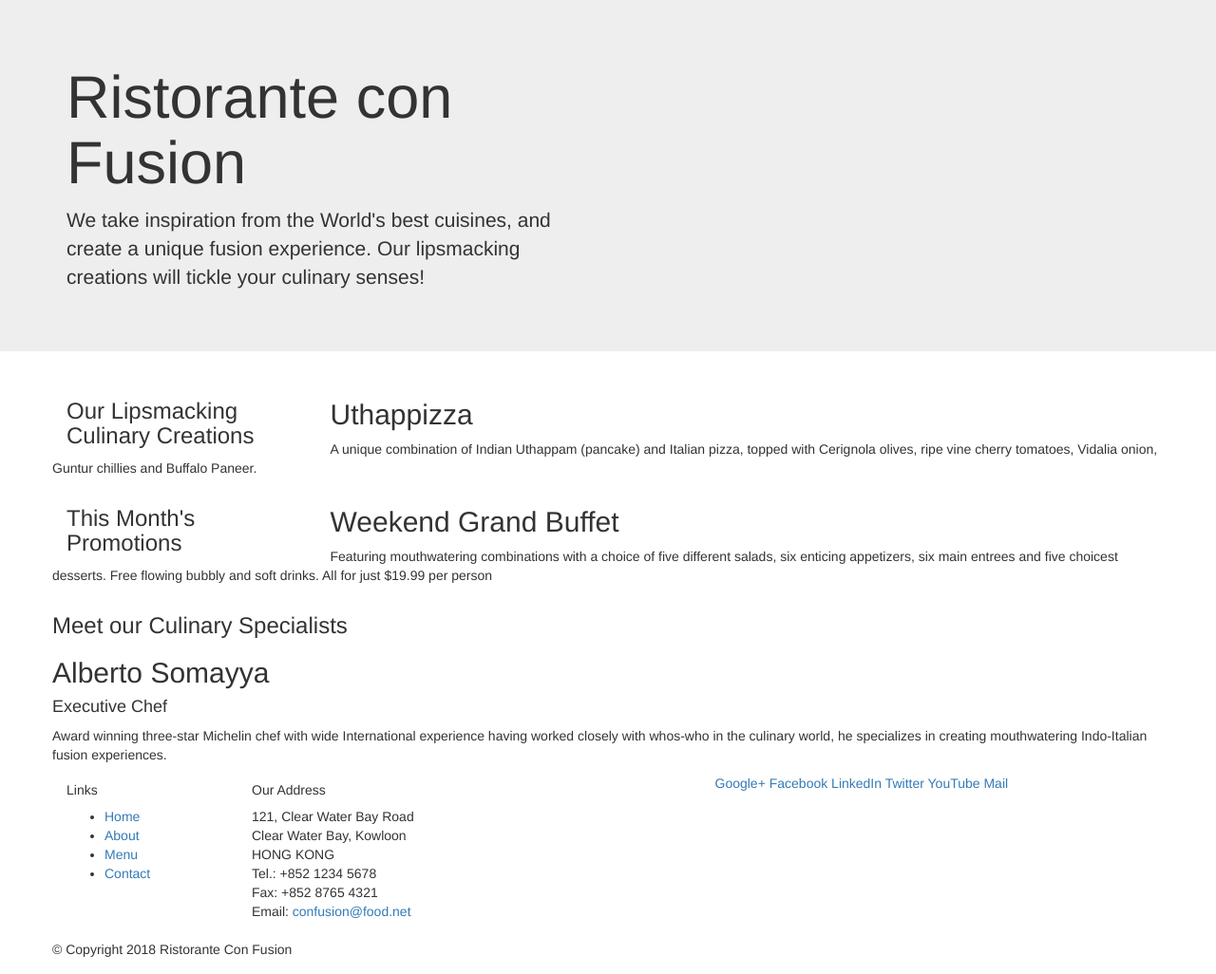
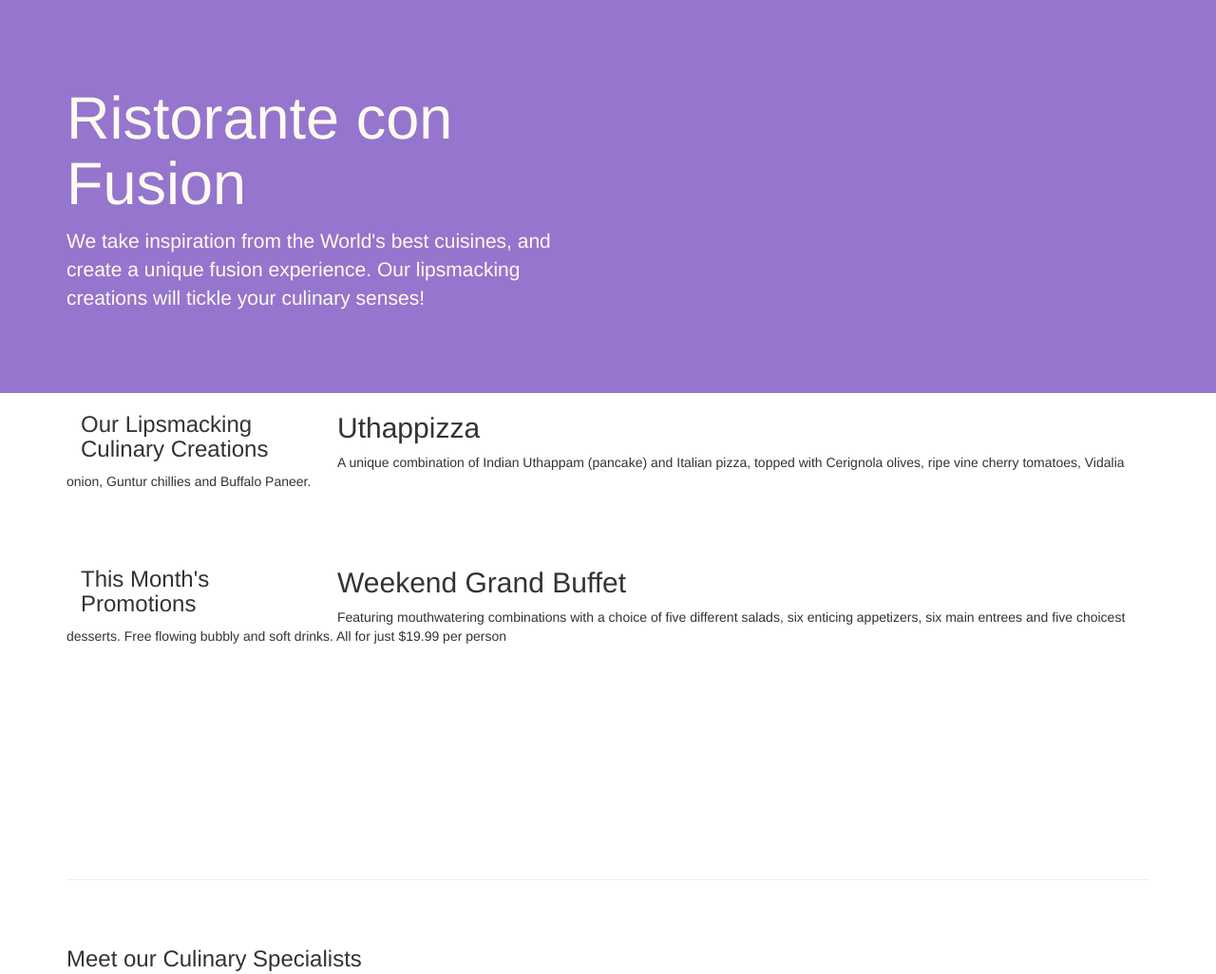
Before and after one commit to rupalisinha23/Bootstrap-4-Project, a website: page index.html in a window 1280 px wide. Shown: the top 1026 px of the page at 95% size. Drawn offline with nearby package versions, Linux system fonts and the light colour scheme.

Commit message:
Bootstrap part 2 commit

```diff
--- /dev/null
+++ b/css/styles.css
@@ -0,0 +1,26 @@
+.row-header{
+	margin:0px auto;
+	padding:0px;
+}
+.row-content{
+	margin: 0px auto;
+	padding: 50px 0px 50px 0px;
+	border-bottom: 1px ridge;
+	min-height: 400px;
+}
+.footer{
+	background-color:#D1C4E9;
+	margin: 0px auto;
+	padding: 20px 0px 20px 0px;
+}
+.jumbotron{
+	padding: 70px 30px 70px 30px;
+	margin: 0px auto;
+	background: #9575CD;
+	color: floralwhite;
+}
+address{
+	font-size:80%;
+	margin:0px;
+	color: #0f0f0f;
+}
--- a/index.html
+++ b/index.html
@@ -9,6 +9,7 @@
 
     <!-- Bootstrap CSS -->
     <link rel="stylesheet" href="node_modules/bootstrap/dist/css/bootstrap.min.css">
+    <link href="css/styles.css" rel="stylesheet">
     <title>Ristorante Con Fusion</title>
 </head>
 
@@ -28,7 +29,7 @@
     </header>
 
     <div class = "container">
-        <div class="row">
+        <div class="row row-header">
             <div class="col-12 col-sm-4 col-md-3">
                 <h3>Our Lipsmacking Culinary Creations</h3>
             </div>
@@ -39,7 +40,7 @@
         </div>
 
 
-        <div class="row">
+        <div class="row row-content align-items-center">
             <div class="col-12 col-sm-4 order-sm-last col-md-3">
                 <h3>This Month's Promotions</h3>
             </div>
@@ -49,7 +50,7 @@
             </div>
         </div>
 
-        <div class="row">
+        <div class="row row-content align-items-center">
             <div col-12 col-sm-4 col-md-3>
                 <h3>Meet our Culinary Specialists</h3>
             </div>
@@ -63,10 +64,10 @@
 
     <footer>
         <div class = "container">
-            <div class="row">
+            <div class="row row-content align-items-center">
                 <div class="col-4 offset-1 col-sm-2">
                     <h5>Links</h5>
-                    <ul>
+                    <ul class="list-unstyled">
                         <li><a href="#">Home</a></li>
                         <li><a href="#">About</a></li>
                         <li><a href="#">Menu</a></li>
@@ -84,8 +85,8 @@
 		              Email: <a href="mailto:confusion@food.net">confusion@food.net</a>
 		           </address>
                 </div>
-                <div class="col-12 col-sm-4">
-                    <div>
+                <div class="col-12 col-sm-4 align-self-center">
+                    <div class="text-center">
                         <a href="http://google.com/+">Google+</a>
                         <a href="http://www.facebook.com/profile.php?id=">Facebook</a>
                         <a href="http://www.linkedin.com/in/">LinkedIn</a>
@@ -95,7 +96,7 @@
                     </div>
                 </div>
            </div>
-           <div class="row">
+           <div class="row row-content justify-content-center">
                 <div class="col-auto">
                     <p>© Copyright 2018 Ristorante Con Fusion</p>
                 </div>
```
